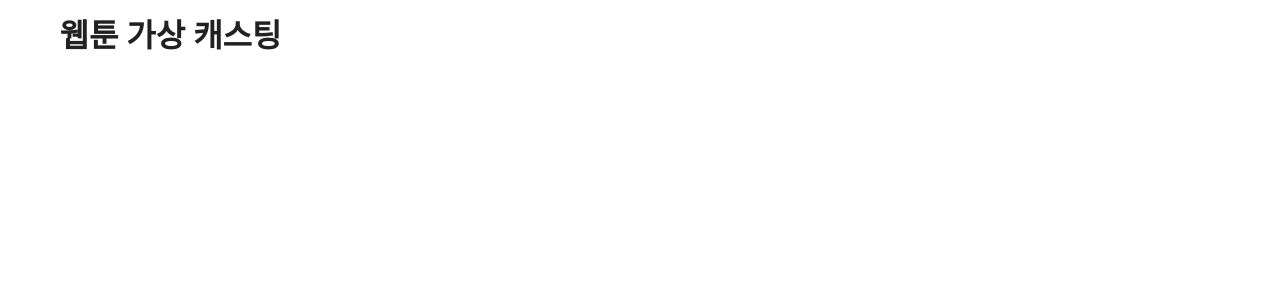
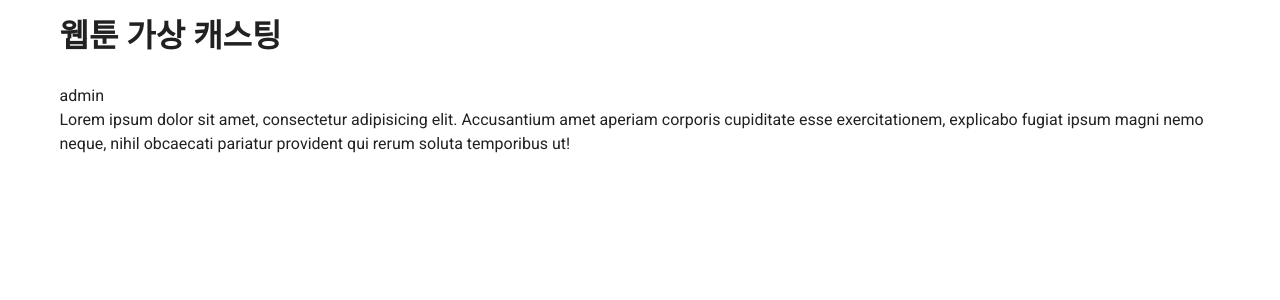
Before and after one commit to Binjiho/brave_webtoon, a Nuxt app in the folder frontend/: page /admin in a window 1280 px wide. Before the commit this address had no page. Shown: the top 300 px of the page. Built offline with nearby package versions, Linux system fonts and the light colour scheme.

Commit message:
어드민 페이지 구성

```diff
--- /dev/null
+++ b/frontend/pages/admin/index.vue
@@ -0,0 +1,13 @@
+<script setup></script>
+
+<template>
+  <div>
+    admin <br />
+    Lorem ipsum dolor sit amet, consectetur adipisicing elit. Accusantium amet
+    aperiam corporis cupiditate esse exercitationem, explicabo fugiat ipsum
+    magni nemo neque, nihil obcaecati pariatur provident qui rerum soluta
+    temporibus ut!
+  </div>
+</template>
+
+<style scoped></style>
--- a/frontend/pages/index.vue
+++ b/frontend/pages/index.vue
@@ -1,14 +1,12 @@
 <template>
-  <div>
-    Lorem ipsum dolor sit amet, consectetur adipisicing elit. Accusantium amet
-    aperiam corporis cupiditate esse exercitationem, explicabo fugiat ipsum
-    magni nemo neque, nihil obcaecati pariatur provident qui rerum soluta
-    temporibus ut!
-  </div>
+  <Main></Main>
 </template>
 
 <script>
+import Main from "~/pages/main";
 export default {
-  name: "IndexPage",
+  components: {
+    Main,
+  },
 };
 </script>
--- /dev/null
+++ b/frontend/pages/main/index.vue
@@ -0,0 +1,12 @@
+<template>
+  <div>
+    Lorem ipsum dolor sit amet, consectetur adipisicing elit. Accusantium amet
+    aperiam corporis cupiditate esse exercitationem, explicabo fugiat ipsum
+    magni nemo neque, nihil obcaecati pariatur provident qui rerum soluta
+    temporibus ut!
+  </div>
+</template>
+
+<script>
+export default {};
+</script>
```
